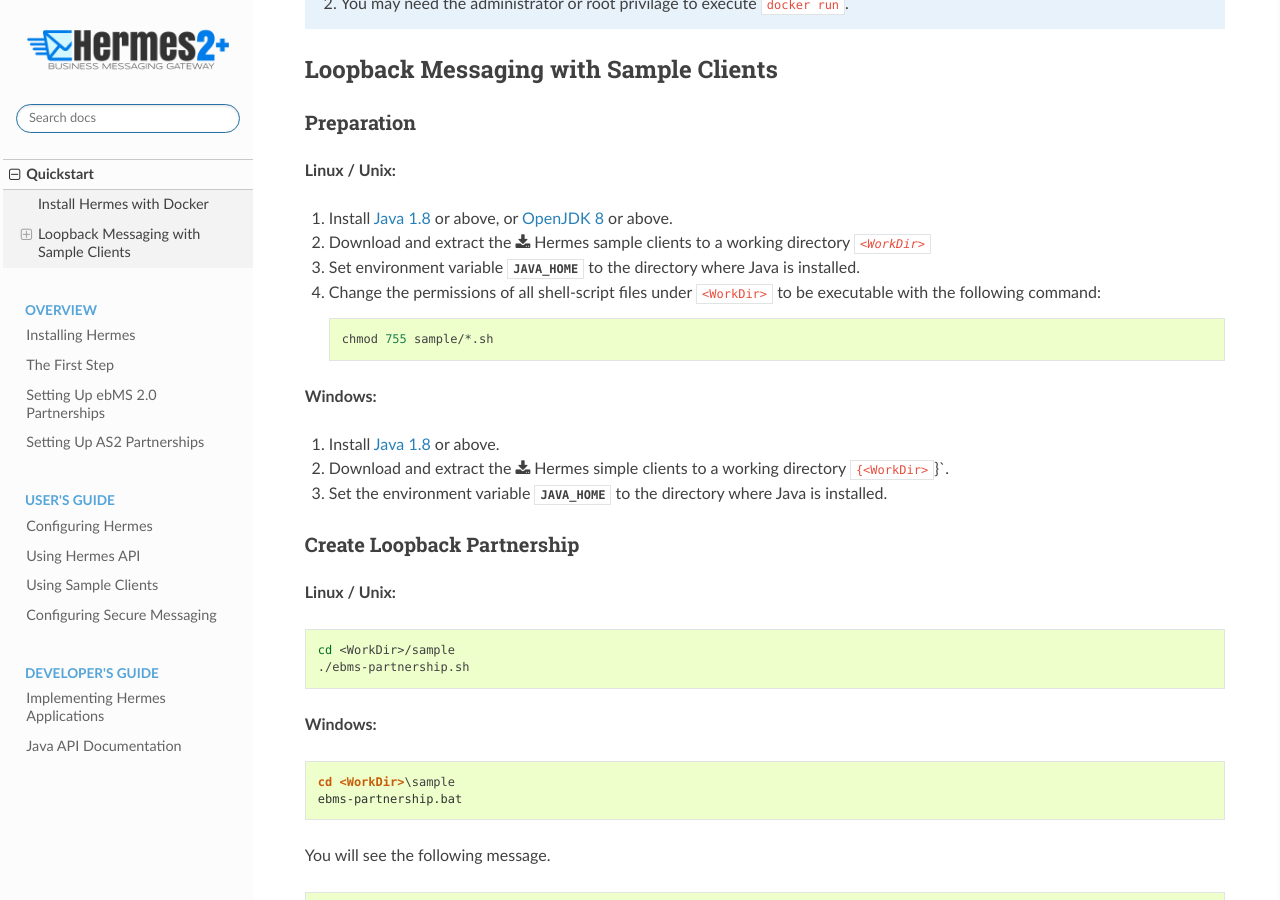
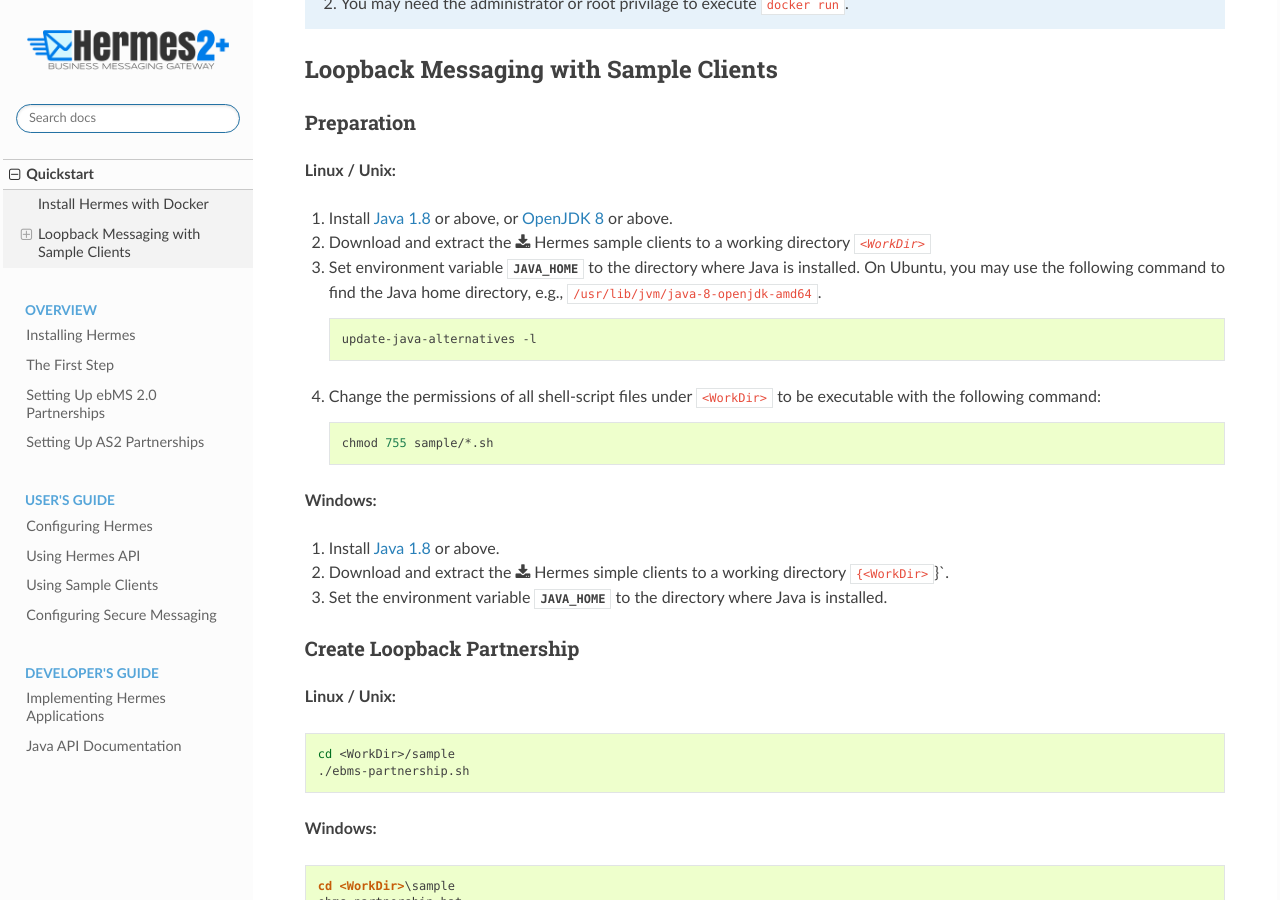
Before and after one commit to cecid/hermes-docs, a Sphinx documentation site: the page built from docs/source/quickstart.rst, in a window 1280 px wide and 900 px high, scrolled down 617 px. Built offline with Sphinx 7.4.7 and the Read the Docs theme 2.0.0, drawn with Linux system fonts in a browser that asks for light colours.

Commit message:
add descriptions on how to locate the Java home directory on Ubuntu

```diff
--- a/docs/source/quickstart.rst
+++ b/docs/source/quickstart.rst
@@ -35,7 +35,11 @@
 
 #. Install `Java 1.8 <http://www.oracle.com/technetwork/java/javase/downloads/index.html>`_ or above, or `OpenJDK 8 <http://openjdk.java.net/projects/jdk8/>`_ or above.
 #. Download and extract the :download:`Hermes sample clients <_static/Hermes_client_sample.zip>` to a working directory :file:`{<WorkDir>}`
-#. Set environment variable :envvar:`JAVA_HOME` to the directory where Java is installed.
+#. Set environment variable :envvar:`JAVA_HOME` to the directory where Java is installed. On Ubuntu, you may use the following command to find the Java home directory, e.g., :file:`/usr/lib/jvm/java-8-openjdk-amd64`.
+
+   .. code-block:: sh
+
+      update-java-alternatives -l
 #. Change the permissions of all shell-script files under ``<WorkDir>`` to be executable with the following command:
 
    .. code-block:: sh
```
